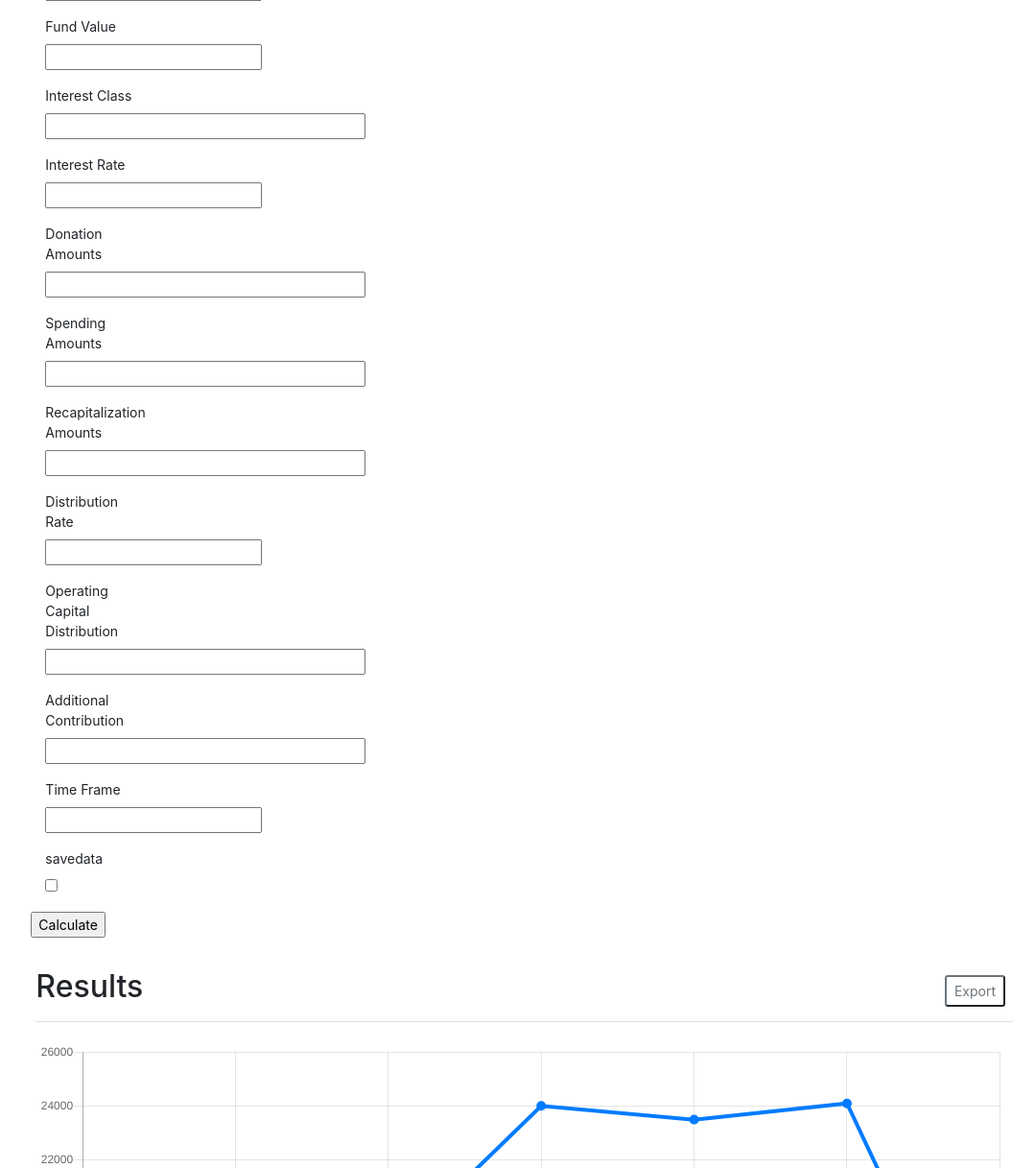
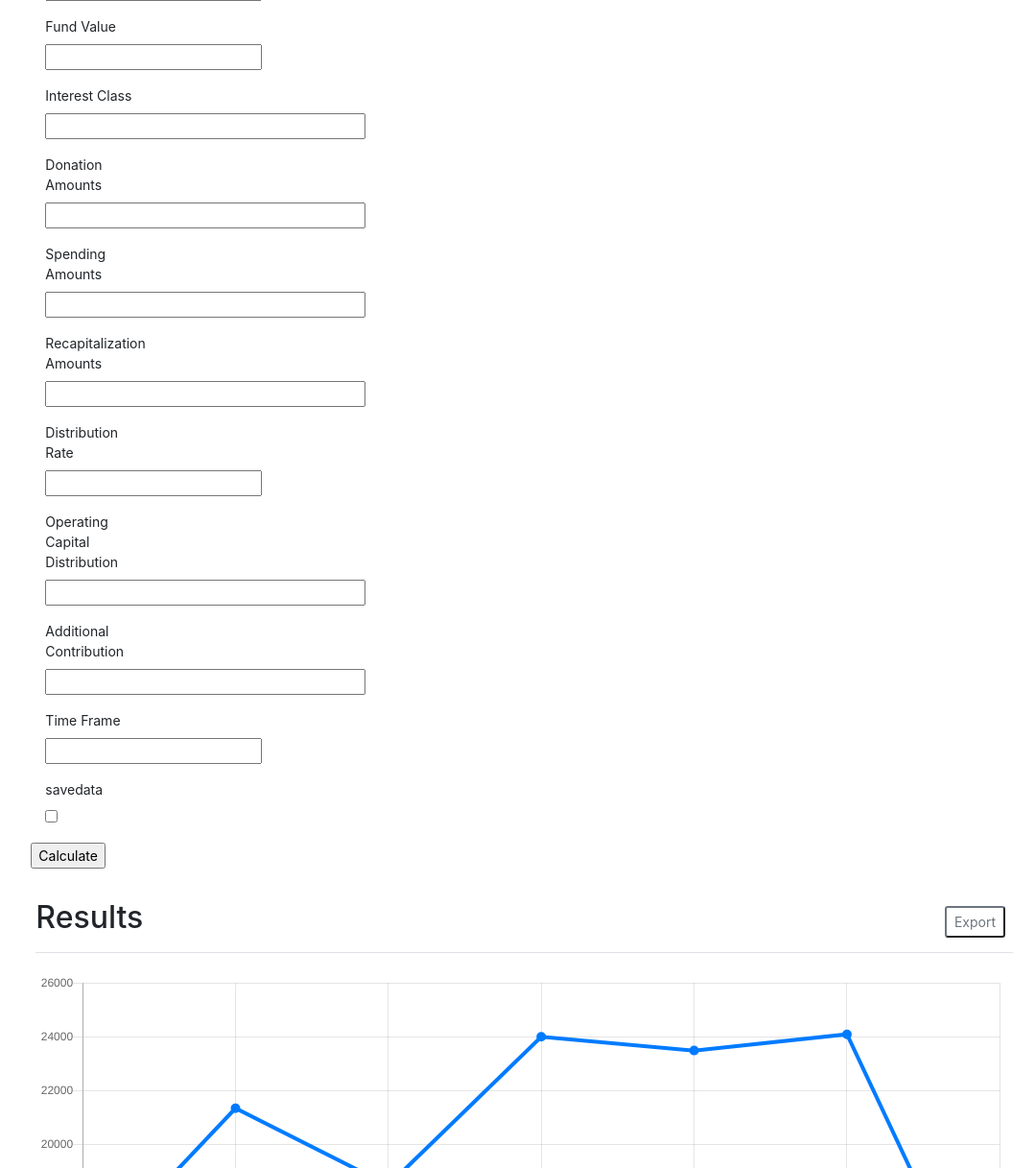
Before and after one commit to deanvains/Modelling-Returns-On-Funds, a Flask app: page /calc in a window 1280 px wide. Shown: the part 802-2019 px from the top of the page at 96% size, without its empty margins (200-1279 px from the left). Run offline with Flask 2, Linux system fonts and the light colour scheme; some libraries are stand-ins or nearby versions.

Commit message:
removed all instance of manual interest input

```diff
--- a/app/forms.py
+++ b/app/forms.py
@@ -16,7 +16,6 @@ class calculationForm(FlaskForm):
     fundvalue = IntegerField('Fund Value')
     #fProfile = none
     interestClass = StringField('Interest Class')
-    interest = DecimalField('Interest Rate')
     donation = StringField('Donation Amounts')
     spending = StringField('Spending Amounts')
     recap = StringField('Recapitalization Amounts')
--- a/app/templates/calcs.html
+++ b/app/templates/calcs.html
@@ -139,15 +139,8 @@
 
             <div class="form-group col-md-4">
                 <p>
-                    {{ form.interest.label }}<br> {{ form.interest(size=32) }}<br> {% for error in form.interest.errors %}
+                    {{ form.donation.label }}<br> {{ form.donation(size=32) }}<br> {% for error in form.donation.errors %}
                     <span style="color: red;">[{{ error }}]</span> {% endfor %}
-                </p>
-            </div>
-
-            <div class="form-group col-md-4">
-                <p>
-                {{ form.donation.label }}<br> {{ form.donation(size=32) }}<br> {% for error in form.donation.errors %}
-                <span style="color: red;">[{{ error }}]</span> {% endfor %}
                 </p>
             </div>
 
```
